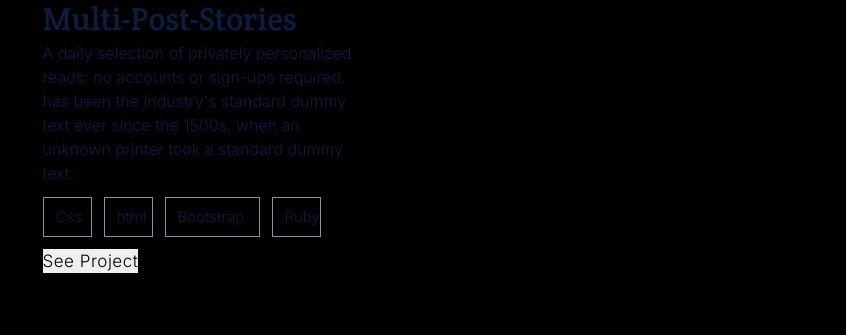
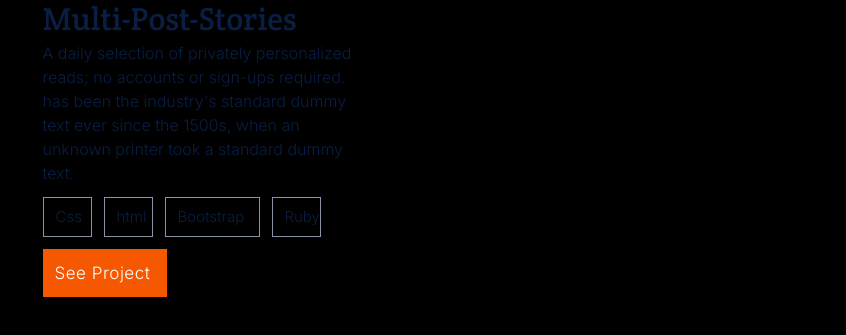
Before and after one commit to ZuhRa-HashiMi/Portfolio_Mobile_Version, a website: page index.html in a window 1280 px wide. Shown: the part 1089-1424 px from the top of the page, without its empty margins (434-1280 px from the left). Drawn offline with Linux system fonts and the light colour scheme.

Commit message:
created enable button

```diff
--- a/style.css
+++ b/style.css
@@ -230,6 +230,21 @@ button {
   border: none;
 }
 
-form button{
+form button {
+  padding: 12px;
+  width: 130px;
+  height: 48px;
+  align-self: center;
+}
 
+button:enabled {
+  display: flex;
+  flex-direction: row;
+  align-items: center;
+  width: 124px;
+  padding: 12px;
+  gap: 10px;
+  height: 48px;
+  color: #fff;
+  background-color: #f55800;
 }
```
